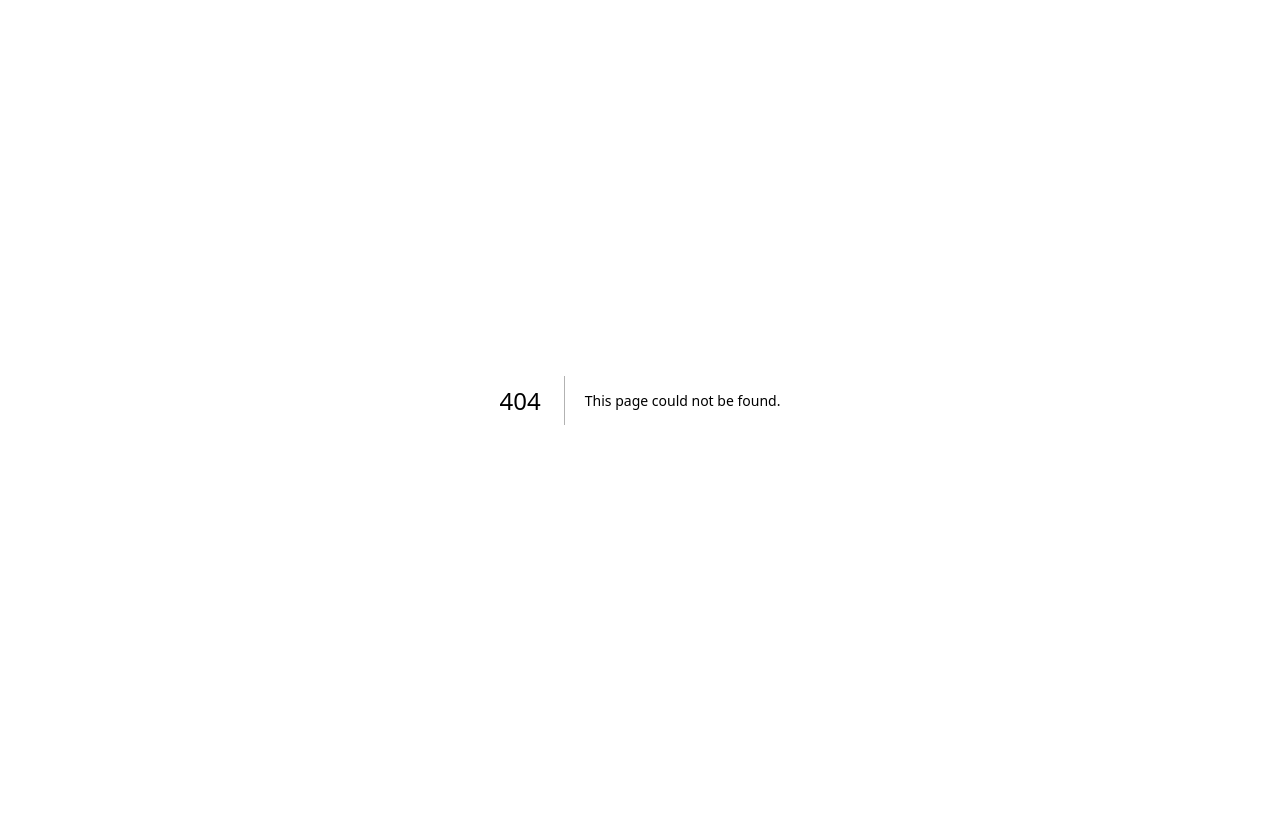
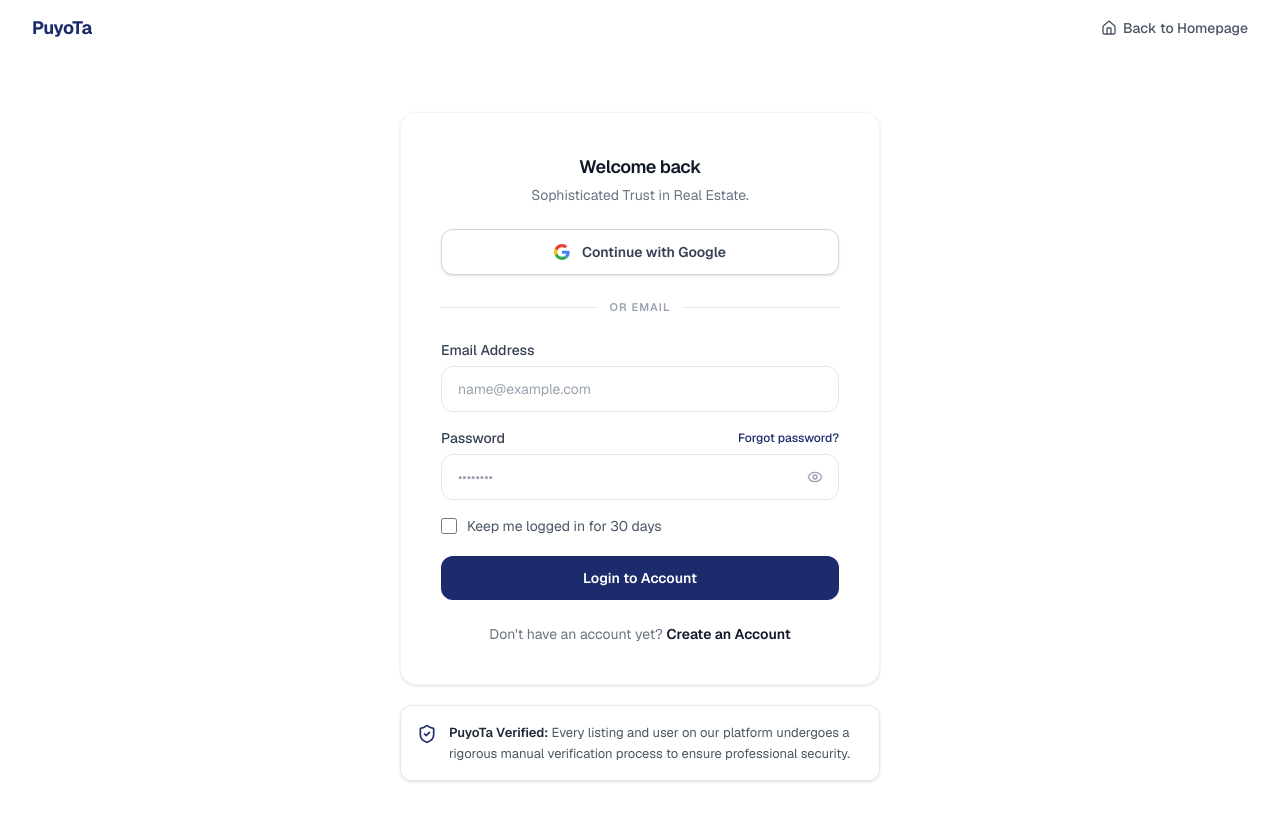
Before and after one commit to KingsleyMe-1/PuyoTa, a Next.js app: page /sign-in in a window 1280 px wide. Before the commit this address had no page. Shown: the top 820 px of the page. Built offline with nearby package versions, Linux system fonts and the light colour scheme.

Commit message:
Implemented the sign-in page

```diff
--- /dev/null
+++ b/app/sign-in/components/SignInForm.tsx
@@ -0,0 +1,181 @@
+"use client";
+
+import { useState } from "react";
+import Link from "next/link";
+import { Eye, EyeOff, Loader2 } from "lucide-react";
+
+function GoogleIcon() {
+  return (
+    <svg
+      xmlns="http://www.w3.org/2000/svg"
+      viewBox="0 0 48 48"
+      className="w-4 h-4 shrink-0"
+      aria-hidden="true"
+    >
+      <path
+        fill="#EA4335"
+        d="M24 9.5c3.54 0 6.71 1.22 9.21 3.6l6.85-6.85C35.9 2.38 30.47 0 24 0 14.62 0 6.51 5.38 2.56 13.22l7.98 6.19C12.43 13.72 17.74 9.5 24 9.5z"
+      />
+      <path
+        fill="#4285F4"
+        d="M46.98 24.55c0-1.57-.15-3.09-.38-4.55H24v9.02h12.94c-.58 2.96-2.26 5.48-4.78 7.18l7.73 6c4.51-4.18 7.09-10.36 7.09-17.65z"
+      />
+      <path
+        fill="#FBBC05"
+        d="M10.53 28.59c-.48-1.45-.76-2.99-.76-4.59s.27-3.14.76-4.59l-7.98-6.19C.92 16.46 0 20.12 0 24c0 3.88.92 7.54 2.56 10.78l7.97-6.19z"
+      />
+      <path
+        fill="#34A853"
+        d="M24 48c6.48 0 11.93-2.13 15.89-5.81l-7.73-6c-2.15 1.45-4.92 2.3-8.16 2.3-6.26 0-11.57-4.22-13.47-9.91l-7.98 6.19C6.51 42.62 14.62 48 24 48z"
+      />
+    </svg>
+  );
+}
+
+export function SignInForm() {
+  const [email, setEmail] = useState("");
+  const [password, setPassword] = useState("");
+  const [showPassword, setShowPassword] = useState(false);
+  const [rememberMe, setRememberMe] = useState(false);
+  const [isLoading, setIsLoading] = useState(false);
+  const [googleLoading, setGoogleLoading] = useState(false);
+
+  async function handleSubmit(e: React.FormEvent) {
+    e.preventDefault();
+    setIsLoading(true);
+    /* TODO: wire up auth */
+    await new Promise((r) => setTimeout(r, 1200));
+    setIsLoading(false);
+  }
+
+  async function handleGoogle() {
+    setGoogleLoading(true);
+    /* TODO: wire up Google OAuth */
+    await new Promise((r) => setTimeout(r, 1200));
+    setGoogleLoading(false);
+  }
+
+  return (
+    <div className="flex flex-col gap-6 w-full">
+      <button
+        type="button"
+        onClick={handleGoogle}
+        disabled={googleLoading || isLoading}
+        aria-label="Continue with Google"
+        className="w-full flex items-center justify-center gap-3 border border-gray-300 rounded-xl py-3 px-4 text-sm font-semibold text-gray-700 bg-white hover:bg-gray-50 active:scale-[0.99] transition-all duration-150 focus-visible:outline-none focus-visible:ring-2 focus-visible:ring-navy/30 disabled:opacity-60 disabled:cursor-not-allowed cursor-pointer shadow-sm"
+      >
+        {googleLoading ? (
+          <Loader2 className="w-4 h-4 animate-spin text-gray-400" />
+        ) : (
+          <GoogleIcon />
+        )}
+        <span>Continue with Google</span>
+      </button>
+
+      <div className="flex items-center gap-3" role="separator">
+        <div className="flex-1 h-px bg-gray-200" />
+        <span className="text-[11px] font-semibold tracking-widest text-gray-400 uppercase">
+          or email
+        </span>
+        <div className="flex-1 h-px bg-gray-200" />
+      </div>
+
+      <form onSubmit={handleSubmit} noValidate className="flex flex-col gap-4">
+        <div className="flex flex-col gap-1.5">
+          <label
+            htmlFor="email"
+            className="text-sm font-medium text-gray-700"
+          >
+            Email Address
+          </label>
+          <input
+            id="email"
+            type="email"
+            autoComplete="email"
+            placeholder="name@example.com"
+            value={email}
+            onChange={(e) => setEmail(e.target.value)}
+            required
+            disabled={isLoading}
+            className="w-full border border-gray-200 rounded-xl px-4 py-3 text-sm text-gray-900 placeholder:text-gray-400 bg-white focus:outline-none focus:ring-2 focus:ring-navy/20 focus:border-navy transition-colors disabled:bg-gray-50 disabled:text-gray-400"
+          />
+        </div>
+
+        <div className="flex flex-col gap-1.5">
+          <div className="flex items-center justify-between">
+            <label
+              htmlFor="password"
+              className="text-sm font-medium text-gray-700"
+            >
+              Password
+            </label>
+            <Link
+              href="/forgot-password"
+              className="text-xs font-medium text-navy hover:text-navy-dark transition-colors focus-visible:outline-none focus-visible:underline"
+              tabIndex={0}
+            >
+              Forgot password?
+            </Link>
+          </div>
+          <div className="relative">
+            <input
+              id="password"
+              type={showPassword ? "text" : "password"}
+              autoComplete="current-password"
+              placeholder="••••••••"
+              value={password}
+              onChange={(e) => setPassword(e.target.value)}
+              required
+              disabled={isLoading}
+              className="w-full border border-gray-200 rounded-xl px-4 py-3 text-sm text-gray-900 placeholder:text-gray-400 bg-white pr-11 focus:outline-none focus:ring-2 focus:ring-navy/20 focus:border-navy transition-colors disabled:bg-gray-50 disabled:text-gray-400"
+            />
+            <button
+              type="button"
+              onClick={() => setShowPassword((v) => !v)}
+              aria-label={showPassword ? "Hide password" : "Show password"}
+              className="absolute right-3 top-1/2 -translate-y-1/2 p-1 text-gray-400 hover:text-gray-600 transition-colors cursor-pointer focus-visible:outline-none focus-visible:ring-2 focus-visible:ring-navy/30 rounded"
+            >
+              {showPassword ? (
+                <EyeOff className="w-4 h-4" />
+              ) : (
+                <Eye className="w-4 h-4" />
+              )}
+            </button>
+          </div>
+        </div>
+
+        <label className="flex items-center gap-2.5 cursor-pointer select-none group">
+          <input
+            type="checkbox"
+            checked={rememberMe}
+            onChange={(e) => setRememberMe(e.target.checked)}
+            disabled={isLoading}
+            className="w-4 h-4 rounded border-gray-300 text-navy accent-navy cursor-pointer focus-visible:outline-none focus-visible:ring-2 focus-visible:ring-navy/30"
+          />
+          <span className="text-sm text-gray-600 group-hover:text-gray-800 transition-colors">
+            Keep me logged in for 30 days
+          </span>
+        </label>
+
+        <button
+          type="submit"
+          disabled={isLoading || googleLoading}
+          className="w-full bg-navy text-white font-semibold rounded-xl py-3 text-sm hover:bg-navy-dark active:scale-[0.99] transition-all duration-150 focus-visible:outline-none focus-visible:ring-2 focus-visible:ring-navy focus-visible:ring-offset-2 disabled:opacity-70 disabled:cursor-not-allowed cursor-pointer flex items-center justify-center gap-2 mt-1"
+        >
+          {isLoading && <Loader2 className="w-4 h-4 animate-spin" />}
+          <span>{isLoading ? "Signing in…" : "Login to Account"}</span>
+        </button>
+      </form>
+
+      <p className="text-center text-sm text-gray-500">
+        Don&apos;t have an account yet?{" "}
+        <Link
+          href="/sign-up"
+          className="font-semibold text-gray-900 hover:text-navy transition-colors focus-visible:outline-none focus-visible:underline"
+        >
+          Create an Account
+        </Link>
+      </p>
+    </div>
+  );
+}
--- /dev/null
+++ b/app/sign-in/layout.tsx
@@ -0,0 +1,14 @@
+export default function SignInLayout({
+  children,
+}: {
+  children: React.ReactNode;
+}) {
+  return (
+    <div
+      className="min-h-dvh flex flex-col"
+      style={{ background: "var(--color-listings-bg)" }}
+    >
+      {children}
+    </div>
+  );
+}
--- /dev/null
+++ b/app/sign-in/page.tsx
@@ -0,0 +1,63 @@
+import type { Metadata } from "next";
+import Link from "next/link";
+import { Home, ShieldCheck } from "lucide-react";
+import { SignInForm } from "./components/SignInForm";
+
+export const metadata: Metadata = {
+  title: "Sign In — PuyoTa",
+  description:
+    "Sign in to your PuyoTa account to access verified rental listings in Cebu City.",
+};
+
+export default function SignInPage() {
+  return (
+    <div className="flex flex-col min-h-dvh">
+      <header className="shrink-0 flex items-center justify-between px-5 sm:px-8 h-14">
+        <Link
+          href="/"
+          className="text-lg font-bold tracking-tight text-navy hover:opacity-80 transition-opacity"
+        >
+          PuyoTa
+        </Link>
+        <Link
+          href="/"
+          className="flex items-center gap-1.5 text-sm font-medium text-gray-600 hover:text-gray-900 transition-colors focus-visible:outline-none focus-visible:underline"
+        >
+          <Home className="w-4 h-4" aria-hidden="true" />
+          <span>Back to Homepage</span>
+        </Link>
+      </header>
+
+      <main className="flex-1 flex flex-col items-center justify-center px-4 py-10 sm:py-14">
+        <div className="w-full max-w-[480px] flex flex-col gap-5">
+          <div className="bg-white rounded-2xl shadow-sm border border-gray-100 px-7 sm:px-10 py-8 sm:py-10 flex flex-col gap-6">
+            <div className="text-center flex flex-col gap-1">
+              <h1 className="text-lg font-semibold text-gray-900 tracking-tight">
+                Welcome back
+              </h1>
+              <p className="text-sm text-gray-500">
+                Sophisticated Trust in Real Estate.
+              </p>
+            </div>
+
+            <SignInForm />
+          </div>
+
+          <div className="flex items-start gap-3 bg-white/70 border border-navy/10 rounded-xl px-4 py-4 shadow-sm">
+            <ShieldCheck
+              className="w-5 h-5 text-navy shrink-0 mt-0.5"
+              aria-hidden="true"
+            />
+            <p className="text-[13px] text-gray-600 leading-relaxed">
+              <span className="font-semibold text-gray-800">
+                PuyoTa Verified:
+              </span>{" "}
+              Every listing and user on our platform undergoes a rigorous manual
+              verification process to ensure professional security.
+            </p>
+          </div>
+        </div>
+      </main>
+    </div>
+  );
+}
```
